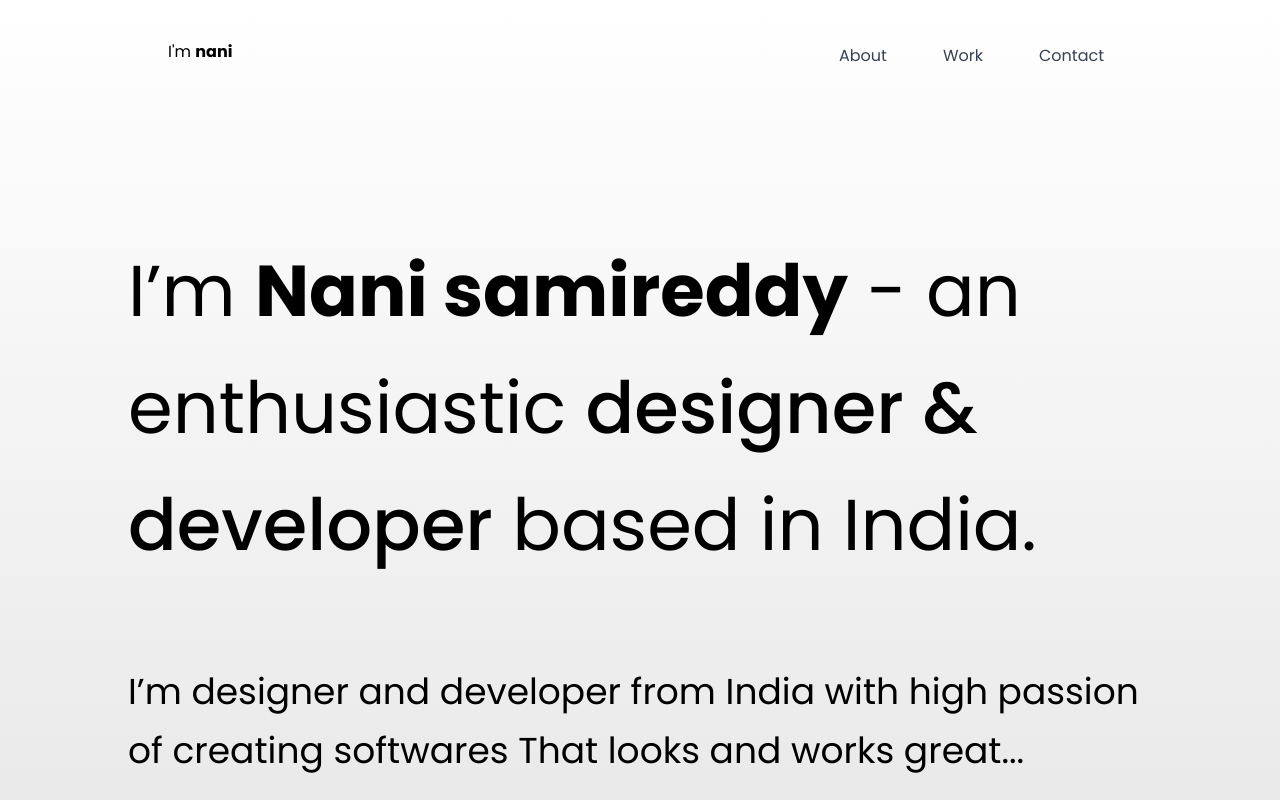
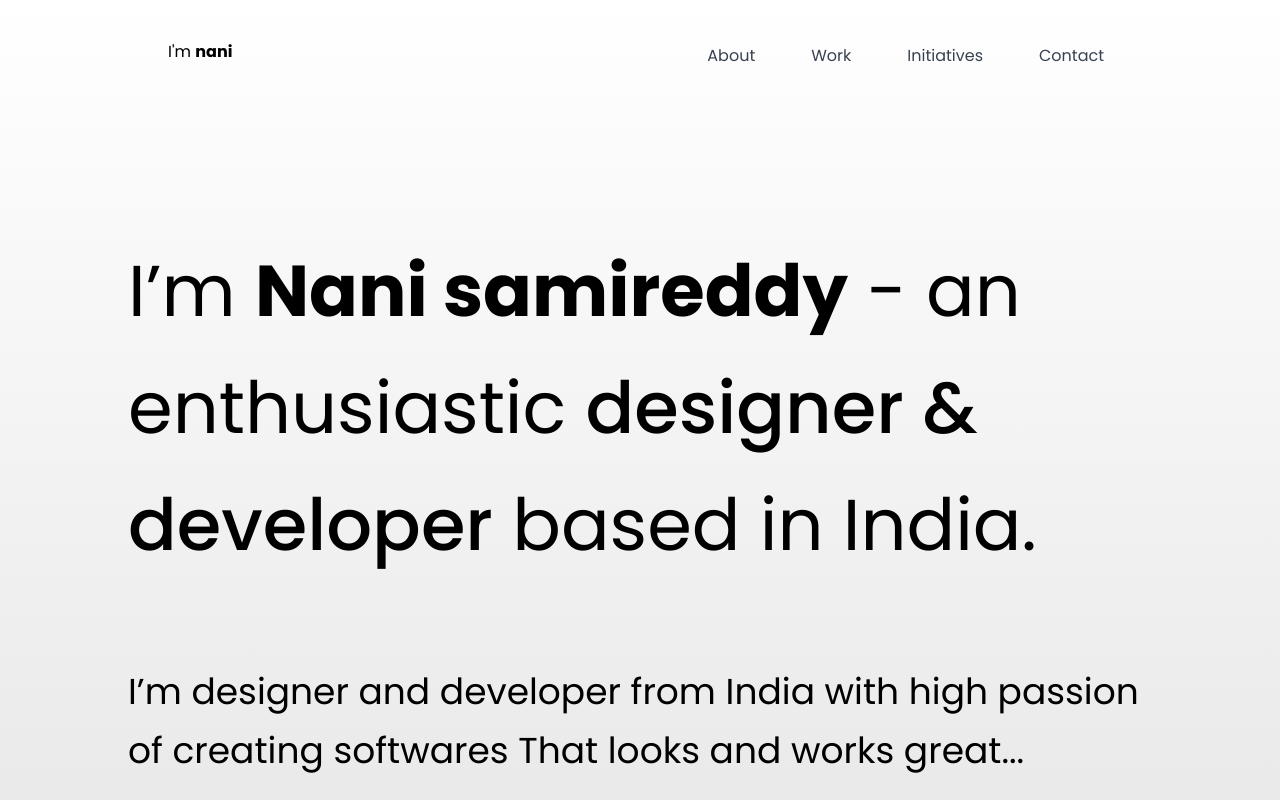
Before and after one commit to nani-samireddy/portfolio, a React (Vite) app: page / in a window 1280 px wide. Shown: the top 800 px of the page. Built offline with nearby package versions, Linux system fonts and the light colour scheme.

Commit message:
updated nav

```diff
--- a/src/components/navbar.jsx
+++ b/src/components/navbar.jsx
@@ -21,6 +21,9 @@ const Navbar = () => {
             </a>
             <a className="nav-element" href="#work">
               Work
+            </a>
+            <a className="nav-element" href="#initiatives">
+              Initiatives
             </a>
             <a className="nav-element" href="#contact">
               Contact
@@ -54,6 +57,9 @@ const Navbar = () => {
             <a onClick={() => setShowModal(false)} href="#work">
               Work
             </a>
+            <a onClick={() => setShowModal(false)} href="#initiatives">
+              Initiatives
+            </a>
             <a onClick={() => setShowModal(false)} href="#contact">
               Contact
             </a>
```
